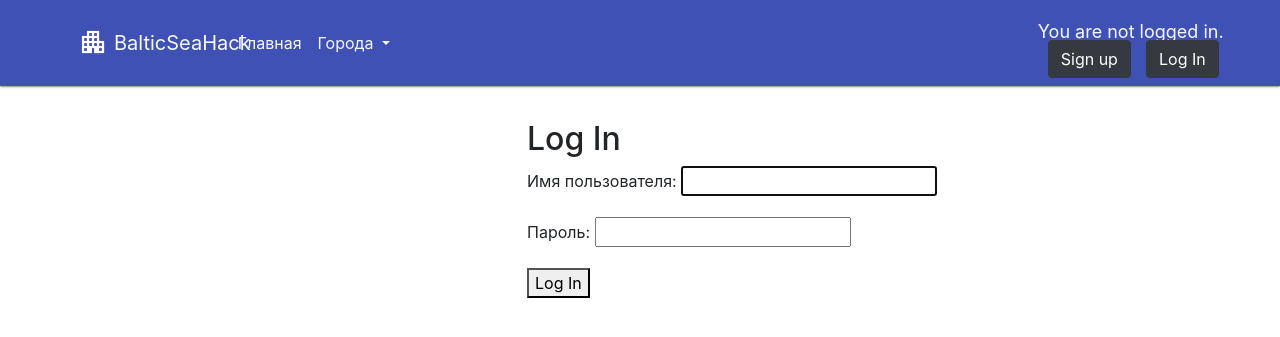
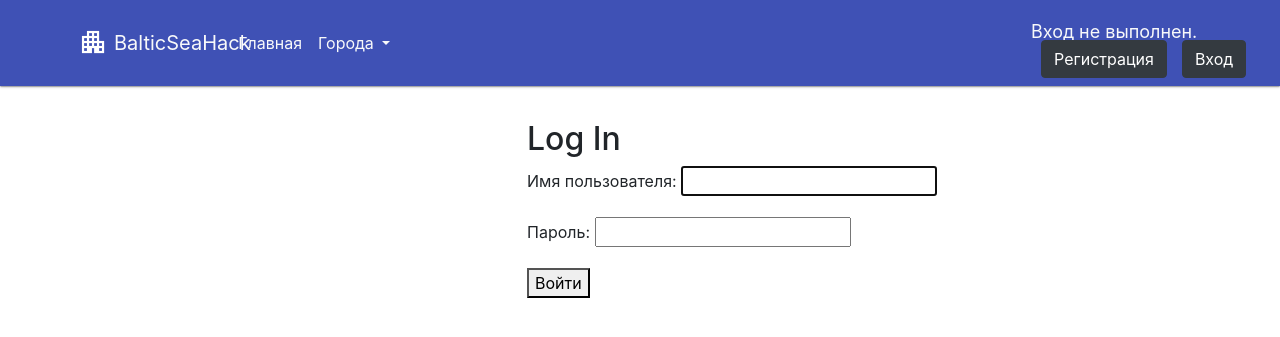
Before and after one commit to Margaev/baltichack, a Django app: page /accounts/login/ in a window 1280 px wide; the page is wider, and only the part inside the window is pictured. Shown: the top 337 px of that part. Run offline with Django 3.2, Linux system fonts and the light colour scheme; some libraries are stand-ins or nearby versions.

Commit message:
Final result

```diff
--- a/templates/base.html
+++ b/templates/base.html
@@ -37,12 +37,12 @@
         </div>
       <div class=" text-light" style="margin-top: 10px;  padding-bottom: -15px;">
         {% if user.is_authenticated %}
-        <small style="font-size: 18px;">Hi {{ user.username }}!
-          <a href="{% url 'logout' %}" class="btn btn-dark" style="margin-left: 10px; margin-top: -5px;">Log out</a></small>
+        <small style="font-size: 18px;">Вы вошли как {{ user.username }}
+          <a href="{% url 'logout' %}" class="btn btn-dark" style="margin-left: 10px; margin-top: -5px;">Выход</a></small>
       {% else %}
-          <small style="font-size: 18px;">You are not logged in.
-          <a href="{% url 'signup' %}" class="btn btn-dark" style="margin-left: 10px; margin-top: -5px;">Sign up </a>
-          <a href="{% url 'login' %}" class="btn btn-dark" style="margin-left: 10px; margin-top: -5px;">Log In</a></small>
+          <small style="font-size: 18px;">Вход не выполнен.
+          <a href="{% url 'signup' %}" class="btn btn-dark" style="margin-left: 10px; margin-top: -5px;">Регистрация</a>
+          <a href="{% url 'login' %}" class="btn btn-dark" style="margin-left: 10px; margin-top: -5px;">Вход</a></small>
       {% endif %}
       </div>
       </nav>
--- a/templates/registration/login.html
+++ b/templates/registration/login.html
@@ -7,7 +7,7 @@
     <form method="post">
         {% csrf_token %}
         {{ form.as_p }}
-        <button type="submit">Log In</button>
+        <button type="submit">Войти</button>
     </form>
 </div>
 {% endblock %}
```
Also changed, not shown: db.sqlite3.
